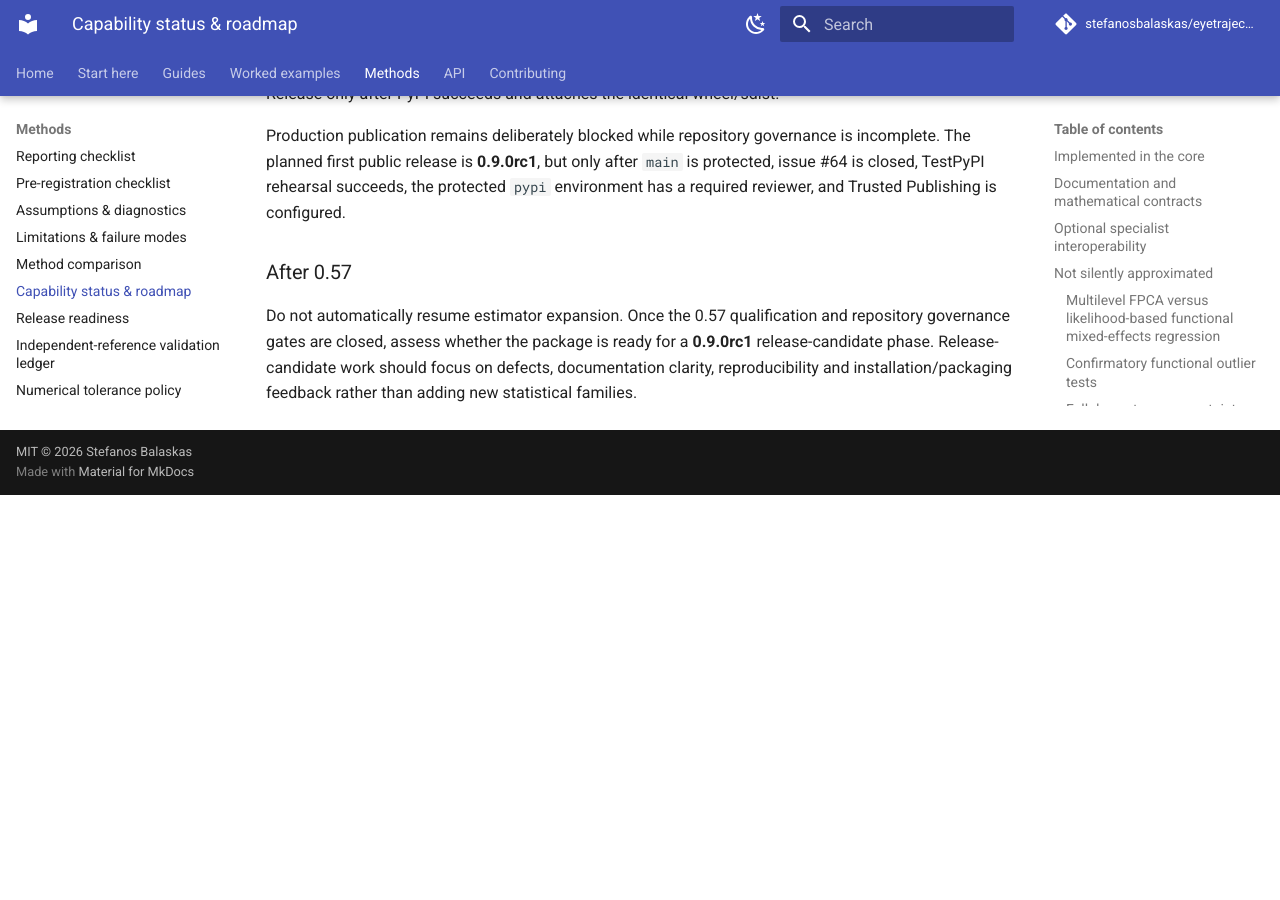
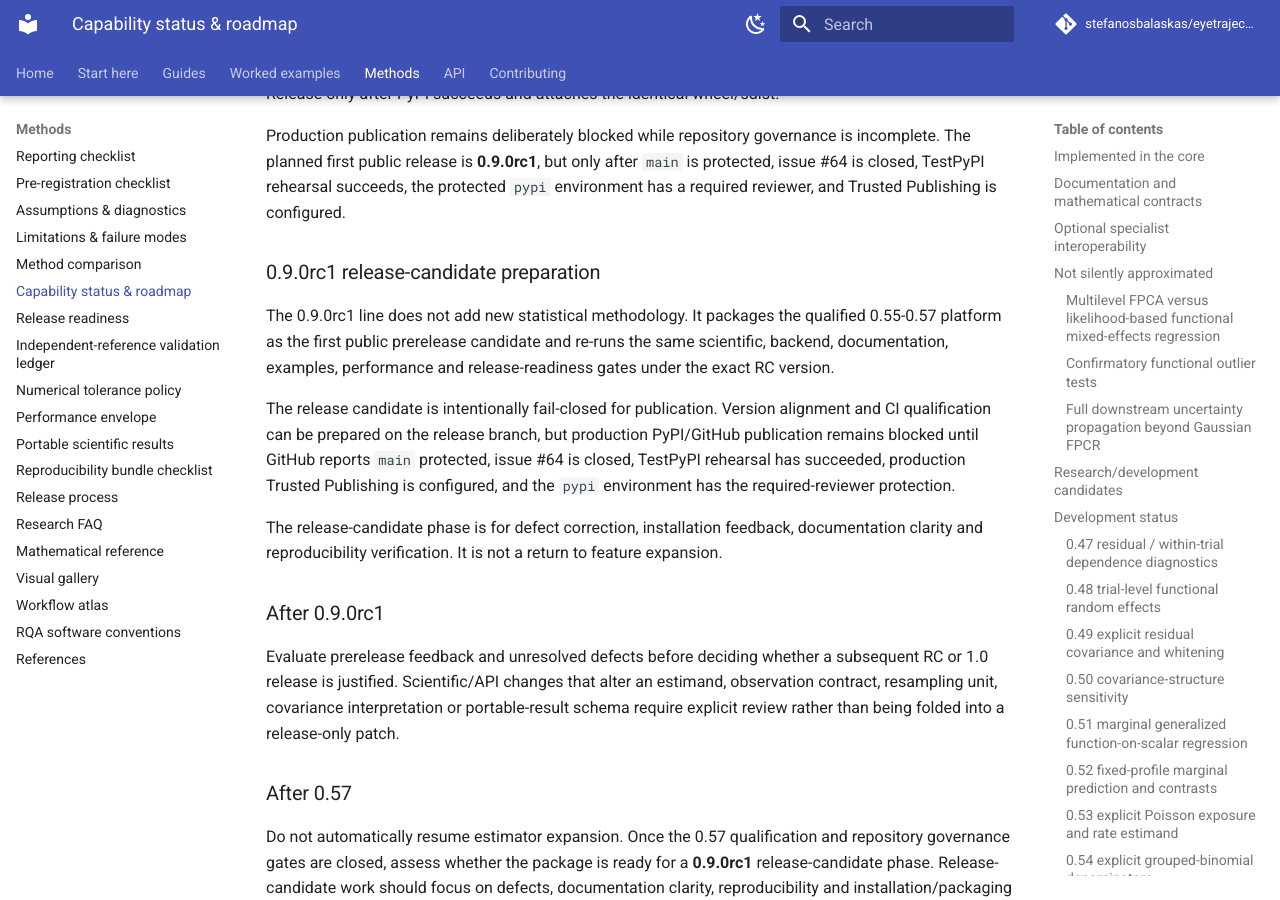
Before and after one commit to stefanosbalaskas/eyetrajectoriespy, an MkDocs documentation site: the page built from docs/methods/status-roadmap.md, in a window 1280 px wide and 900 px high, scrolled down 15950 px. Built offline with MkDocs 1.6.1 and Material for MkDocs 9.7.7, drawn with Linux system fonts in a browser that asks for light colours; comment, search, counter and statistics services are not loaded; before the commit the page ends 16445 px from its top, so only the background shows below that.

Commit message:
Add 0.9.0rc1 release-candidate roadmap phase

```diff
--- a/docs/methods/status-roadmap.md
+++ b/docs/methods/status-roadmap.md
@@ -464,6 +464,32 @@ is incomplete. The planned first public release is **0.9.0rc1**, but only after
 protected `pypi` environment has a required reviewer, and Trusted Publishing
 is configured.
 
+### 0.9.0rc1 release-candidate preparation
+
+The 0.9.0rc1 line does not add new statistical methodology. It packages the
+qualified 0.55-0.57 platform as the first public prerelease candidate and
+re-runs the same scientific, backend, documentation, examples, performance and
+release-readiness gates under the exact RC version.
+
+The release candidate is intentionally fail-closed for publication. Version
+alignment and CI qualification can be prepared on the release branch, but
+production PyPI/GitHub publication remains blocked until GitHub reports
+`main` protected, issue #64 is closed, TestPyPI rehearsal has succeeded,
+production Trusted Publishing is configured, and the `pypi` environment has
+the required-reviewer protection.
+
+The release-candidate phase is for defect correction, installation feedback,
+documentation clarity and reproducibility verification. It is not a return to
+feature expansion.
+
+### After 0.9.0rc1
+
+Evaluate prerelease feedback and unresolved defects before deciding whether a
+subsequent RC or 1.0 release is justified. Scientific/API changes that alter an
+estimand, observation contract, resampling unit, covariance interpretation or
+portable-result schema require explicit review rather than being folded into a
+release-only patch.
+
 ### After 0.57
 
 Do not automatically resume estimator expansion. Once the 0.57 qualification
```
